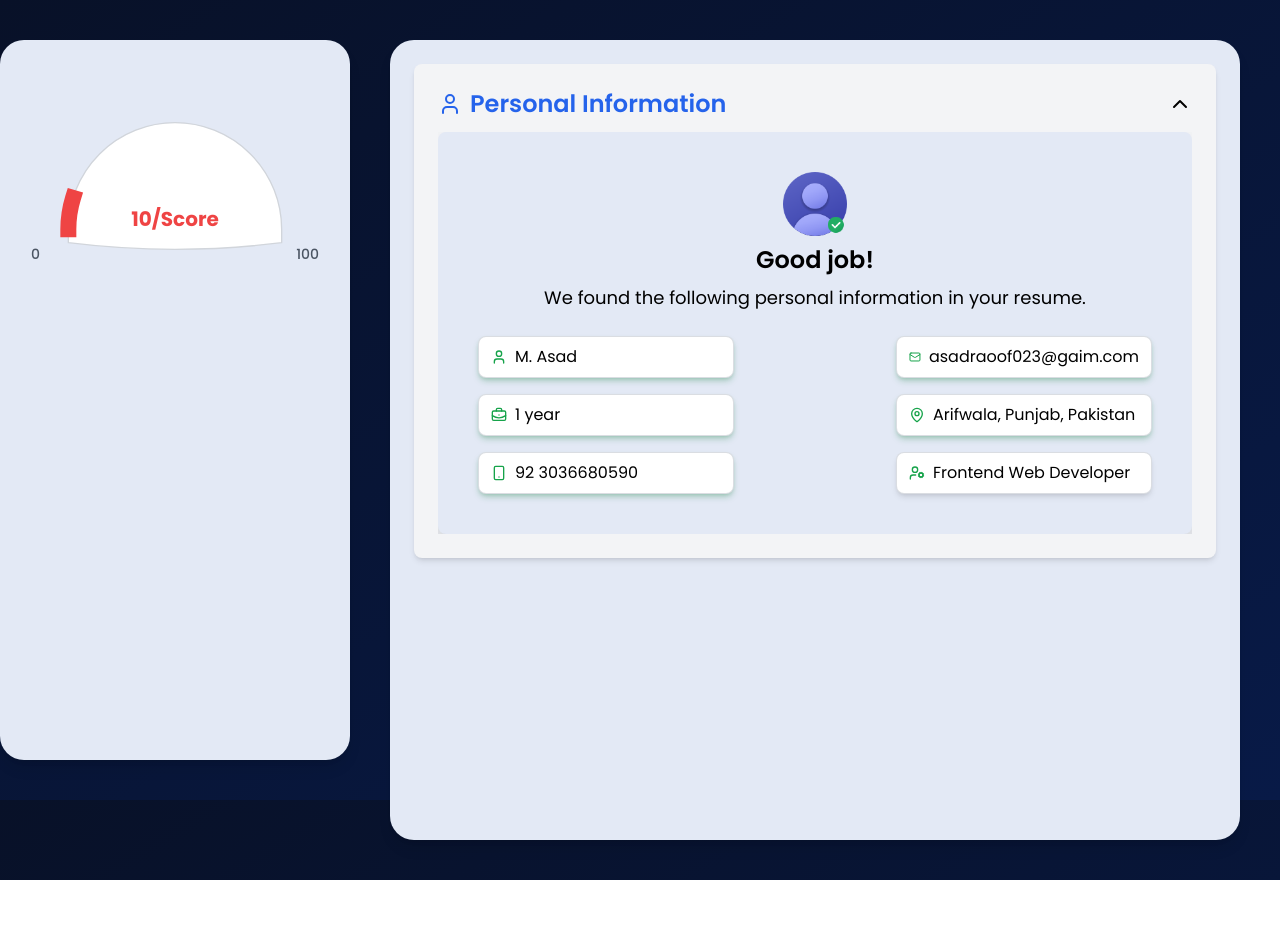
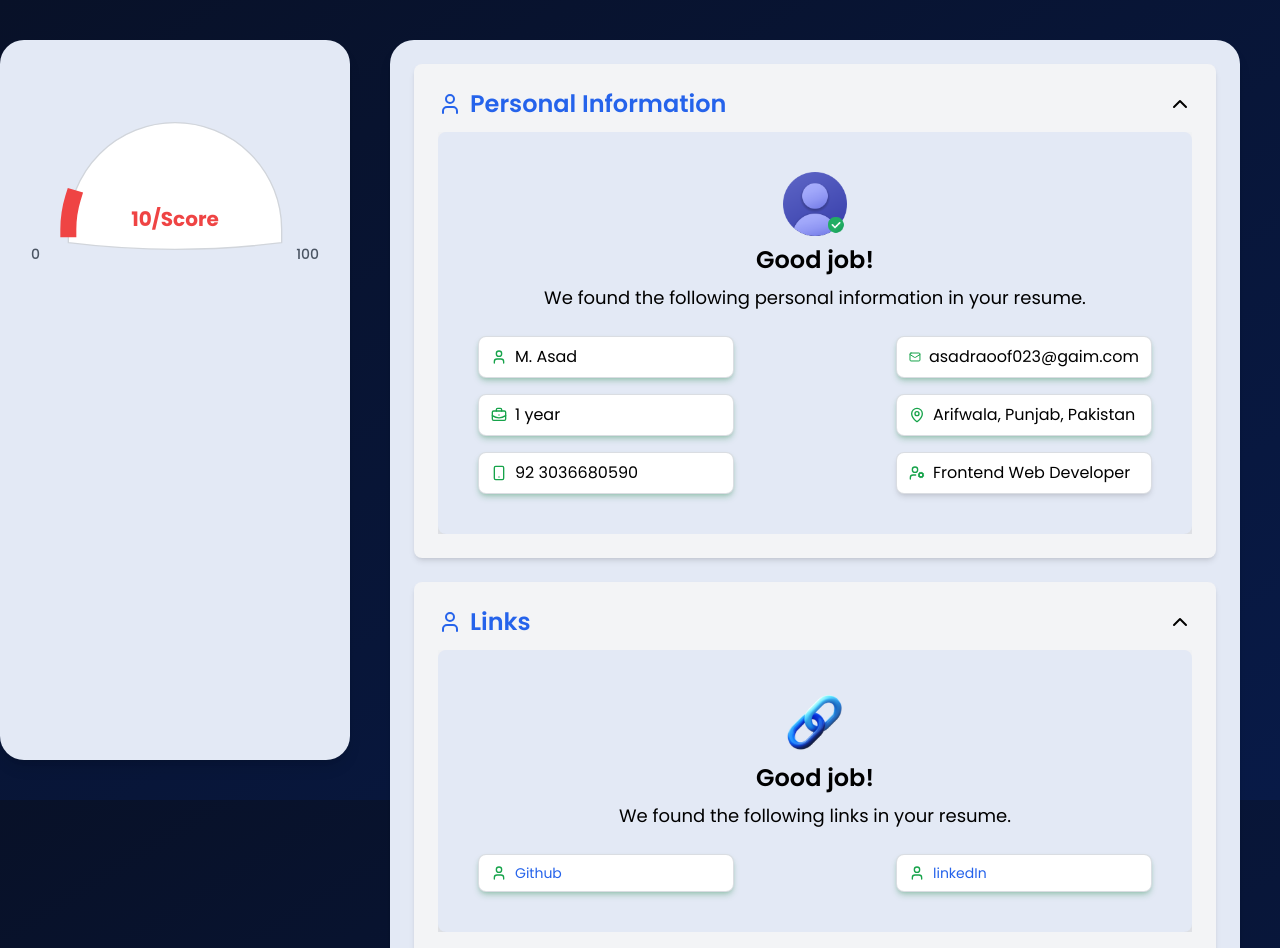
Before and after one commit to the-asad-iqbal/OptimalCV, a React (Vite) app in the folder client/: page /resume/1 in a window 1280 px wide. Shown: the top 948 px of the page. Before the commit the page ends 880 px from the top, so only its background shows below. Built offline with nearby package versions, Linux system fonts and the light colour scheme; no server answers.

Commit message:
[progress]: Created Links component and added few images and more stuff.

```diff
--- a/client/src/components/Data.jsx
+++ b/client/src/components/Data.jsx
@@ -1,6 +1,7 @@
 import React, { useState, useEffect } from "react";
 import { ChevronDown, User } from "lucide-react";
 import PersonalInfo from "./PersonalInfo";
+import Links from "./Links";
 
 const Data = ({}) => {
    const data = {
@@ -300,6 +301,7 @@ const Data = ({}) => {
    return (
       <div className="max-w-4xl mx-auto p-6 bg-[#E3E9F5] w-full min-h-screen h-full rounded-3xl shadow-lg">
          <PersonalInfo personalInfo={res.personalInfo} isPersonalInfo={true} />
+         <Links Links={res.Links} isLinks={true} />
       </div>
    );
 };
--- /dev/null
+++ b/client/src/components/Links.jsx
@@ -0,0 +1,91 @@
+import React, { useState } from "react";
+import { User, ChevronDown } from "lucide-react";
+
+const Links = ({ Links, isLinks }) => {
+   const [isOpen, setIsOpen] = useState(true);
+   return (
+      <div className="bg-gray-100 rounded-lg shadow-md p-6 mb-6 transition-all duration-300">
+         <div className="flex flex-col">
+            <div className="flex items-center justify-between content-center w-full">
+               <h2 className="text-2xl font-semibold text-blue-600 w-full flex items-center gap-2">
+                  <User /> Links
+               </h2>
+               <button
+                  onClick={() => setIsOpen(!isOpen)}
+                  className="focus:outline-none transition-transform duration-300 ease-in-out"
+                  style={{
+                     transform: isOpen ? "rotate(180deg)" : "rotate(0deg)",
+                  }}
+               >
+                  <ChevronDown />
+               </button>
+            </div>
+            <div
+               className="flex overflow-hidden transition-all duration-300 ease-in-out mt-3"
+               style={{
+                  maxHeight: isOpen ? "1000px" : "0",
+                  opacity: isOpen ? 1 : 0,
+               }}
+            >
+               <div className="flex flex-col gap-6 w-full bg-[#E3E9F5] p-10 rounded-lg shadow-2xl shadow-gray-400 ">
+                  <div className="flex flex-col items-center justify-center gap-2">
+                     {isLinks && Links ? (
+                        <img src="/links.png" className="w-16 h-16" />
+                     ) : (
+                        <img src="/404_links.png" className="w-16 h-16" />
+                     )}
+                     <h3 className="text-2xl font-semibold">
+                        {isLinks && Links ? "Good job!" : "Oops!"}
+                     </h3>
+                     <h3 className="text-lg font-normal">
+                        {isLinks && Links
+                           ? "We found the following links in your resume."
+                           : "We couldn't find any of the links in your resume."}
+                     </h3>
+                  </div>
+
+                  {Links && (
+                     <div className="flex items-start w-full gap-4 flex-wrap justify-between">
+                        {Links.github.isAvailable && (
+                           <div
+                              className="bg-white flex items-center px-2 py-1 border border-gray-300/80 max-w-64 rounded-lg shadow-md shadow-green-700/25 w-full"
+                              title="Name"
+                           >
+                              <div className="w-full flex justify-center p-1">
+                                 <p className="w-full flex items-center">
+                                    <User className="w-4 h-4 mr-2 text-green-600" />
+                                    <a href={Links.github?.link} className="text-sm text-blue-600">
+                                       {"Github"}
+                                    </a>
+                                 </p>
+                              </div>
+                           </div>
+                        )}
+                        {Links.linkedIn.isAvailable && (
+                           <div
+                              className="bg-white flex items-center px-2 py-1 border border-gray-300/80 max-w-64 rounded-lg shadow-md shadow-green-700/25 w-full"
+                              title="Name"
+                           >
+                              <div className="w-full flex justify-center p-1">
+                                 <p className="w-full flex items-center">
+                                    <User className="w-4 h-4 mr-2 text-green-600" />
+                                    <a
+                                       href={Links.linkedIn?.link}
+                                       className="text-sm text-blue-600"
+                                    >
+                                       {"linkedIn"}
+                                    </a>
+                                 </p>
+                              </div>
+                           </div>
+                        )}
+                     </div>
+                  )}
+               </div>
+            </div>
+         </div>
+      </div>
+   );
+};
+
+export default Links;
```
Also changed, not shown: client/public/404_links.png (added), client/public/links.png (added).
